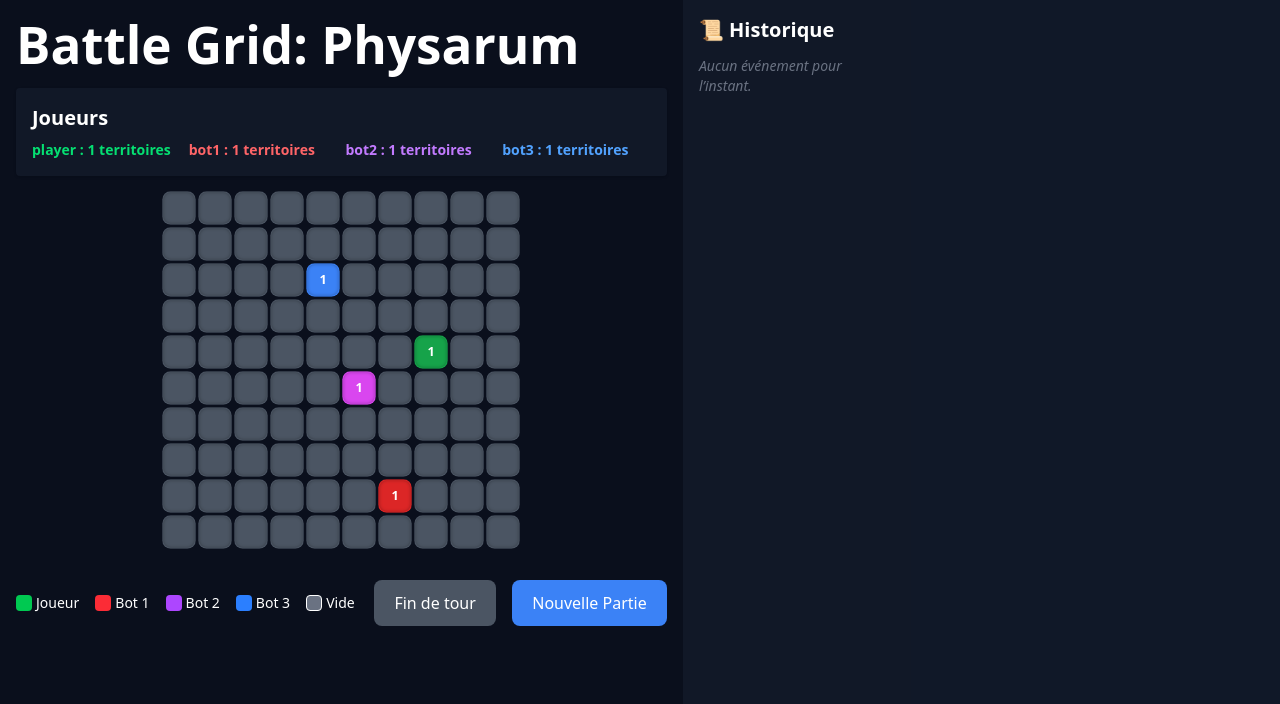
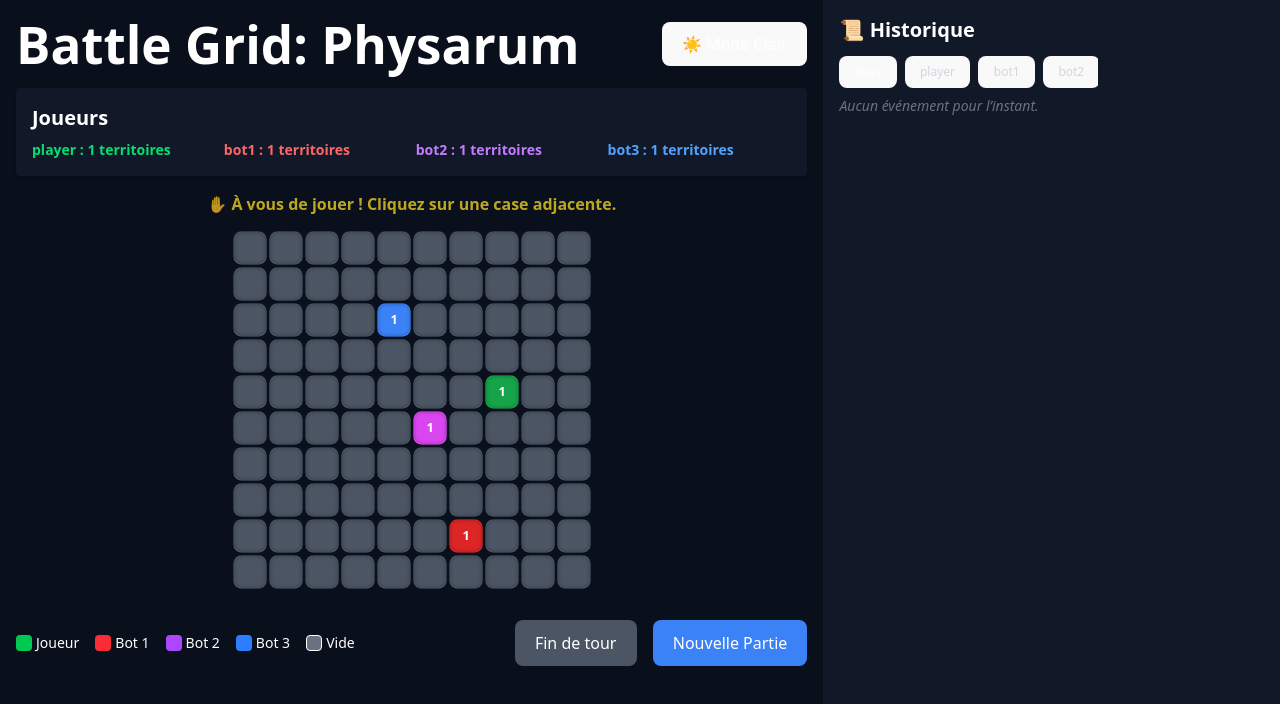
Before and after one commit to Erwan1202/Physarum, a React (Vite) app: page / in a window 1280 px wide. Shown: the top 704 px of the page. Built offline with nearby package versions, Linux system fonts and the light colour scheme.

Commit message:
Add log filtering and dark mode toggle to App component

```diff
--- a/src/App.jsx
+++ b/src/App.jsx
@@ -1,5 +1,6 @@
 import Grid from "./components/Grid"
 import { useGameStore } from "./store/useGameStore"
+import { useEffect, useRef, useState } from "react"
 
 function App() {
   const {
@@ -14,6 +15,9 @@ function App() {
   } = useGameStore()
 
   const currentPlayer = players[currentPlayerIndex]
+  const [filter, setFilter] = useState("all")
+  const logEndRef = useRef(null)
+  const [darkMode, setDarkMode] = useState(true)
 
   const handleCellClick = (x, y) => {
     if (currentPlayer.type === "human") {
@@ -34,12 +38,28 @@ function App() {
     }[id] || "text-white"
   }
 
+  useEffect(() => {
+    logEndRef.current?.scrollIntoView({ behavior: "smooth" })
+  }, [log])
+
+  const filteredLog = filter === "all"
+    ? log
+    : log.filter(entry => entry.toLowerCase().includes(filter.toLowerCase()))
+
   return (
-    <div className="min-h-screen bg-[#0a0f1c] text-white flex flex-col lg:flex-row">
+    <div className={`min-h-screen ${darkMode ? "bg-[#0a0f1c] text-white" : "bg-white text-black"} flex flex-col lg:flex-row`}>
 
       {/* Colonne gauche = Jeu */}
       <div className="flex flex-col gap-4 p-4 w-full lg:w-3/4">
-        <h1 className="text-4xl font-bold">Battle Grid: Physarum</h1>
+        <div className="flex justify-between items-center">
+          <h1 className="text-4xl font-bold">Battle Grid: Physarum</h1>
+          <button
+            onClick={() => setDarkMode(!darkMode)}
+            className="border px-2 py-1 rounded text-sm"
+          >
+            {darkMode ? "☀️ Mode Clair" : "🌙 Mode Sombre"}
+          </button>
+        </div>
 
         <div className="bg-[#111827] p-4 rounded shadow text-sm">
           <h2 className="text-xl font-semibold mb-2">Joueurs</h2>
@@ -52,11 +72,16 @@ function App() {
           </div>
         </div>
 
+        {currentPlayer.type === 'human' && (
+          <div className="text-yellow-300 text-center font-semibold animate-pulse">
+            ✋ À vous de jouer ! Cliquez sur une case adjacente.
+          </div>
+        )}
+
         <Grid map={map} onCellClick={handleCellClick} />
 
-        {/* Légende et actions */}
         <div className="flex flex-col sm:flex-row items-center justify-between gap-4 mt-4">
-          <div className="flex flex-wrap gap-4 text-sm text-white">
+          <div className="flex flex-wrap gap-4 text-sm">
             <span className="flex items-center gap-1">
               <span className="w-4 h-4 bg-green-500 rounded-sm" /> Joueur
             </span>
@@ -100,14 +125,28 @@ function App() {
       {/* Colonne droite = Historique */}
       <div className="w-full lg:w-1/4 max-h-screen overflow-y-auto bg-[#111827] p-4">
         <h2 className="text-xl font-bold mb-3">📜 Historique</h2>
+
+        <div className="flex gap-2 mb-2 text-xs">
+          {['all', 'player', 'bot1', 'bot2', 'bot3'].map(p => (
+            <button
+              key={p}
+              onClick={() => setFilter(p)}
+              className={`px-2 py-1 rounded border ${filter === p ? 'bg-blue-500 text-white' : 'bg-transparent text-gray-300 hover:bg-gray-700'}`}
+            >
+              {p === 'all' ? 'Tous' : p}
+            </button>
+          ))}
+        </div>
+
         <div className="flex flex-col gap-1 text-sm">
-          {log.length === 0 ? (
+          {filteredLog.length === 0 ? (
             <p className="text-gray-500 italic">Aucun événement pour l’instant.</p>
           ) : (
-            log.slice().reverse().map((entry, i) => (
-              <div key={i} className="text-gray-300">{entry}</div>
+            filteredLog.slice().reverse().map((entry, i) => (
+              <div key={i} className="text-gray-300 whitespace-pre-wrap">{entry}</div>
             ))
           )}
+          <div ref={logEndRef} />
         </div>
       </div>
     </div>
--- a/src/store/useGameStore.js
+++ b/src/store/useGameStore.js
@@ -4,9 +4,9 @@ const GRID_SIZE = 10
 
 const players = [
   { id: 'player', type: 'human', color: 'green' },
-  { id: 'bot1', type: 'bot', strategy: 'random', color: 'red' },
-  { id: 'bot2', type: 'bot', strategy: 'aggressive', color: 'purple' },
-  { id: 'bot3', type: 'bot', strategy: 'defensive', color: 'blue' },
+  { id: 'bot1', type: 'bot', strategy: 'adaptive', color: 'red' },
+  { id: 'bot2', type: 'bot', strategy: 'adaptive', color: 'purple' },
+  { id: 'bot3', type: 'bot', strategy: 'adaptive', color: 'blue' },
 ]
 
 const createInitialMap = (players) => {
@@ -197,12 +197,10 @@ export const useGameStore = create((set, get) => ({
   },
 
   playBotTurn: (botId) => {
-    const { map, players } = get()
-    const bot = players.find(p => p.id === botId)
-    const strategy = bot.strategy || 'random'
+    const { map } = get()
     const GRID_SIZE = map.length
+
     const owned = []
-
     for (let y = 0; y < GRID_SIZE; y++) {
       for (let x = 0; x < GRID_SIZE; x++) {
         if (map[y][x].owner === botId) owned.push([x, y])
@@ -213,51 +211,35 @@ export const useGameStore = create((set, get) => ({
       [x - 1, y], [x + 1, y], [x, y - 1], [x, y + 1],
     ].filter(([i, j]) => i >= 0 && j >= 0 && i < GRID_SIZE && j < GRID_SIZE)
 
-    let target = null
+    const scoreCell = ([x, y], botId) => {
+      const cell = map[y][x]
+      if (!cell.owner) return 1 // priorité base
+      if (cell.owner !== botId) return 2 // conquête
+      return 0
+    }
 
-    if (strategy === 'random') {
-      for (let [x, y] of owned) {
-        const adjacent = getAdjacentCells([x, y]).filter(([i, j]) => map[j][i].owner !== botId)
-        if (adjacent.length > 0) {
-          target = adjacent[Math.floor(Math.random() * adjacent.length)]
-          break
+    let bestTarget = null
+    let bestScore = -Infinity
+
+    for (let [x, y] of owned) {
+      const adjacent = getAdjacentCells([x, y])
+      for (let [i, j] of adjacent) {
+        const score = scoreCell([i, j], botId)
+        if (score > bestScore) {
+          bestScore = score
+          bestTarget = [i, j]
         }
       }
     }
 
-    if (strategy === 'aggressive') {
-      for (let [x, y] of owned) {
-        const adjacent = getAdjacentCells([x, y])
-        const enemies = adjacent.filter(([i, j]) => {
-          const cell = map[j][i]
-          return cell.owner && cell.owner !== botId
-        })
-        if (enemies.length > 0) {
-          target = enemies[0]
-          break
-        }
-      }
-    }
-
-    if (strategy === 'defensive') {
-      for (let [x, y] of owned) {
-        const adjacent = getAdjacentCells([x, y])
-        const neutrals = adjacent.filter(([i, j]) => !map[j][i].owner)
-        if (neutrals.length > 0) {
-          target = neutrals[0]
-          break
-        }
-      }
-    }
-
-    if (target) {
-      const [tx, ty] = target
-      const msg = `🤖 ${botId} (${strategy}) tente de se propager en (${tx},${ty})`
+    if (bestTarget) {
+      const [tx, ty] = bestTarget
+      const msg = `🤖 ${botId} (adaptive) choisit intelligemment de se propager en (${tx},${ty})`
       console.log(msg)
       set((state) => ({ log: [...state.log, msg] }))
       get().spreadTo(tx, ty)
     } else {
-      const msg = `🤖 ${botId} (${strategy}) ne trouve aucune case utile.`
+      const msg = `🤖 ${botId} (adaptive) ne trouve aucune case utile.`
       console.log(msg)
       set((state) => ({ log: [...state.log, msg] }))
     }
@@ -275,6 +257,6 @@ export const useGameStore = create((set, get) => ({
     Victory: false,
     lastConqueredCell: null,
     log: [],
-    logFilter: 'all'
+    logFilter: 'all',
   })
 }))
```
